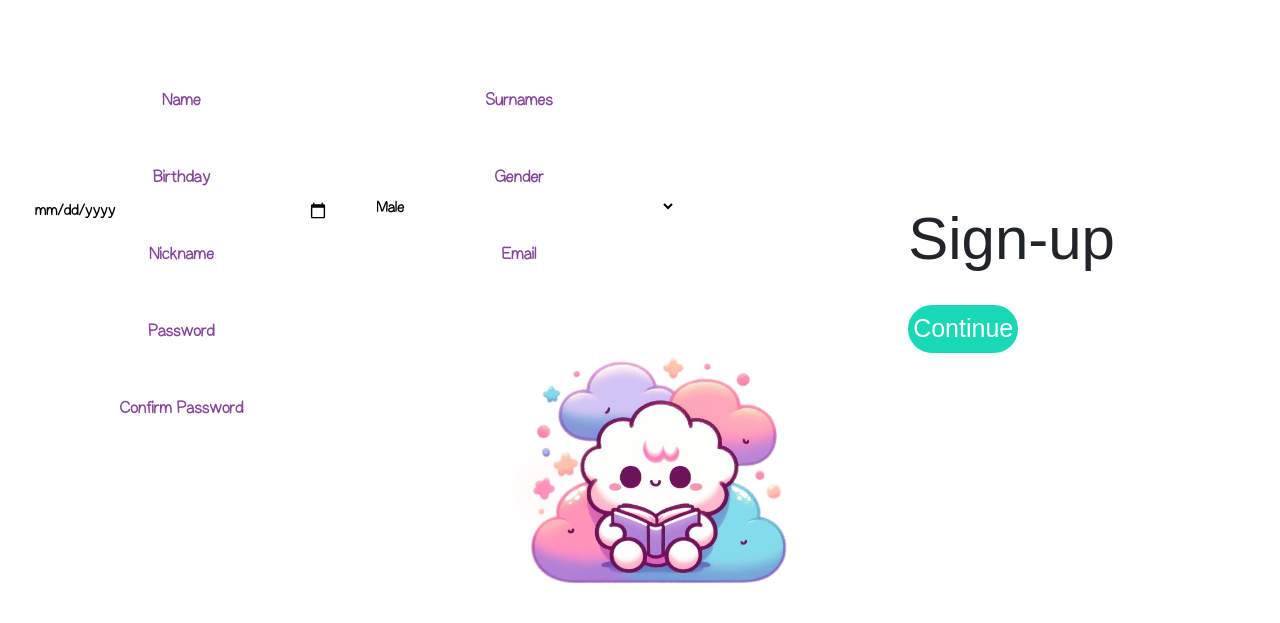
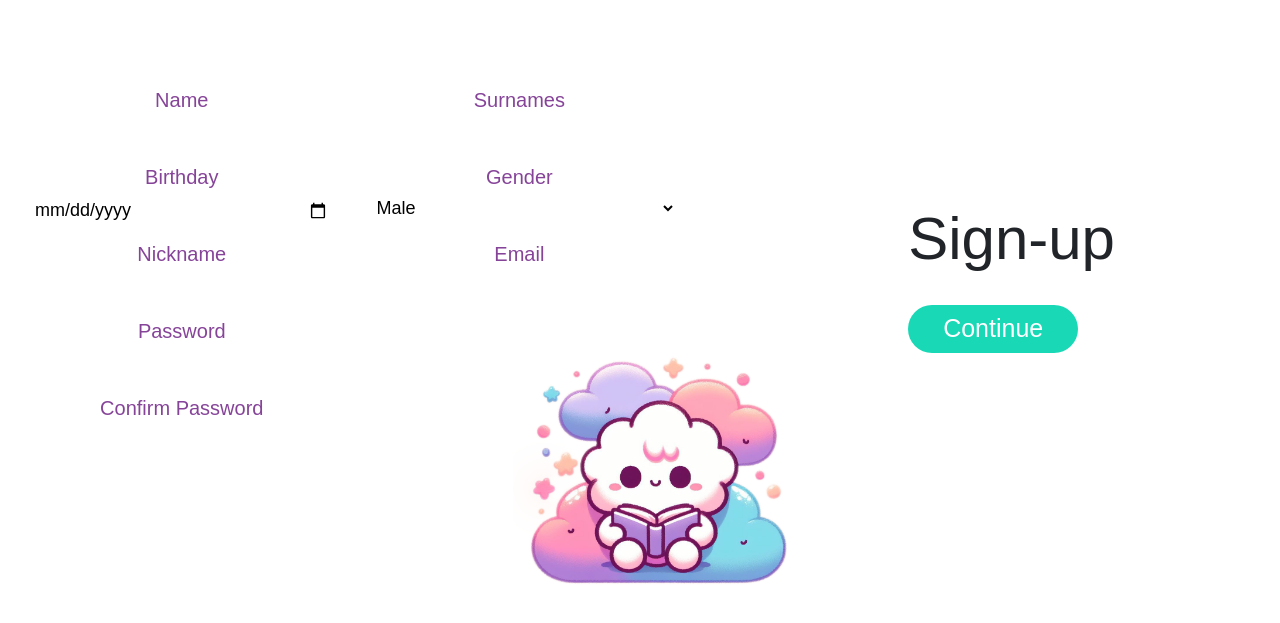
Before and after one commit to andrawiP801/seren-ai, a Django app: page /signup/ in a window 1280 px wide. Shown: the part 96-719 px from the top of the page. Run offline with Django 5.2, Linux system fonts and the light colour scheme; some libraries are stand-ins or nearby versions.

Commit message:
ajuste css

```diff
--- a/static/css/style.css
+++ b/static/css/style.css
@@ -171,7 +171,7 @@ header.main-header{
     text-align: center;
     font-size: 20px;
     color: #864499;
-    font-family: 'fontTitle';
+    font-family: 'Montaser Arabic', sans-serif;
 }
 .signup-form input, .signup-form select{
     width: 100%;
@@ -179,9 +179,10 @@ header.main-header{
     border-radius: 25px;
     padding: 5px 10px;
     border-style: solid;
-    border: #19D8B6;
+    border-color: #19D8B6;
+    border: 2px;
     font-size: 18px;
-    font-family: 'fontTitle';
+    font-family: 'Montaser Arabic', sans-serif;
 }
 .signup-form .single-input{
     margin-bottom: 10px;
@@ -201,7 +202,7 @@ header.main-header{
 }
 .signup-continue-btn .submit-btn{
     background: #19D8B6;
-    padding: 5px 5px;
+    padding: 5px 35px;
     font-size: 25px;
     font-family: 'Montaser Arabic', sans-serif;
     color: white;
@@ -234,7 +235,7 @@ header.main-header{
 
 .login-form label{
     font-size: 20px;
-    font-family: 'fontTitle';
+    font-family: 'Montaser Arabic', sans-serif;
     margin-top: 50px;
 }
 .login-form input{
```
